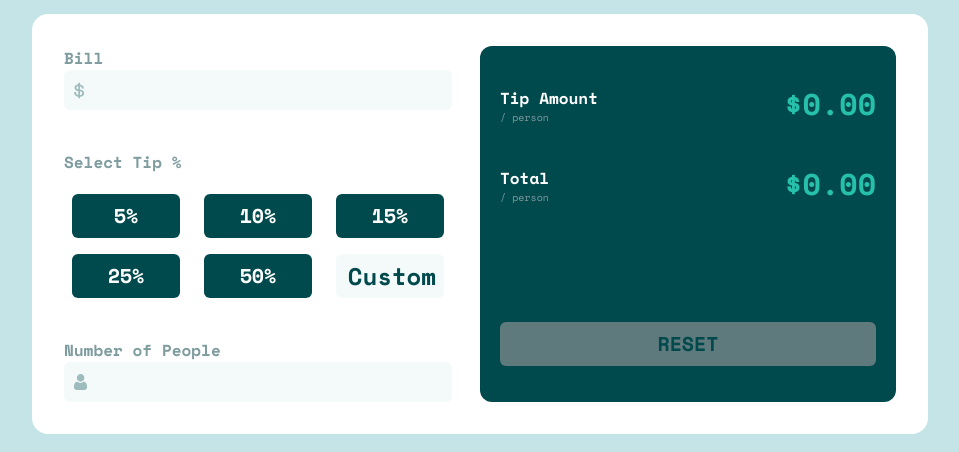
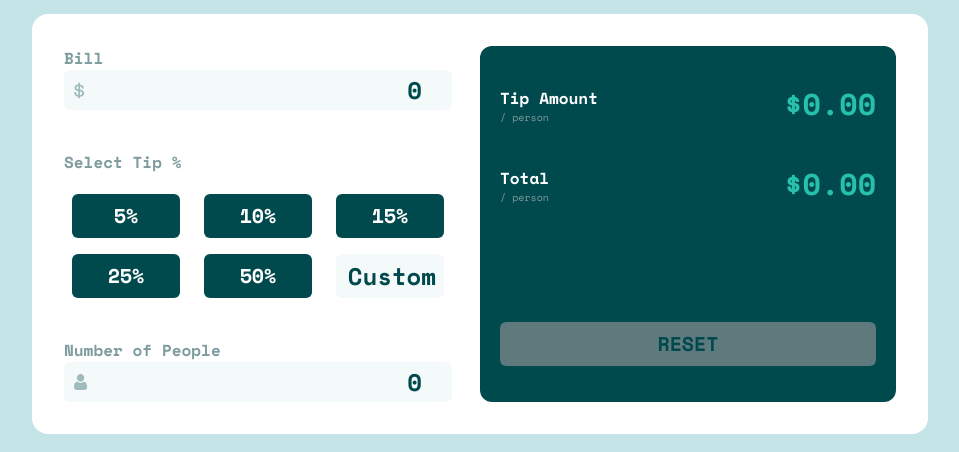
Before and after one commit to Csabooo/frontendmentor-17-tip-calculator-app, a React (Vite) app: page / in a window 1280 px wide. Shown: the part 215-667 px from the top of the page, without its empty margins (160-1119 px from the left). Built offline with nearby package versions, Linux system fonts and the light colour scheme.

Commit message:
calculate formular fixed with reset input finction

```diff
--- a/src/App.jsx
+++ b/src/App.jsx
@@ -1,4 +1,4 @@
-import { useState } from "react";
+import { useState, useEffect } from "react";
 import Attribution from "./components/Attribution/Attribution";
 import UserInput from "./components/UserInput/UserInput";
 import Results from "./components/Results/Results";
@@ -14,12 +14,46 @@ export default function App() {
   const [defaultPeople, setPeople] = useState(0);
   const [defaultTip, setTip] = useState(0);
 
+  const [resetTrigger, setResetTrigger] = useState(false);
+
 
   const calculateHandler = (bill, people, tip) => {
     setBill(bill);
     setPeople(people);
     setTip(tip);
-    /*  calculate(); */
+
+  };
+
+  const resetValues = () => {
+    setBill(0);
+    setPeople(0);
+    setTip(0);
+    setTipAmount(0);
+    setTotal(0);
+    setResetTrigger(true);
+
+  };
+
+  const acknowledgeReset = () => {
+    setResetTrigger(false);
+  };
+
+  /*   const tipHandler = (event) => {
+      tip = event.target.value;
+      console.log("Tip:" + tip);
+      setTip(tip);
+      props.calc(defaultBill, defaultPeople, defaultTip);
+    } */
+
+  /*   Itt a setTip(tip); utasítás aszinkron módon frissíti a defaultTip értékét.Azonban közvetlenül ezután a props.calc(defaultBill, defaultPeople, defaultTip); függvényt hívod meg, amely az előző állapotot használja(mivel az állapot még nem frissült).
+    Ez a viselkedés okozhatja a problémát */
+
+  const calculate = () => {
+    if (defaultPeople === 0) {
+      setTipAmount(0);
+      setTotal(0);
+      return;
+    }
 
     const tipData = (+defaultTip / 100) + 1;
     const billPerPerson = +defaultBill / +defaultPeople;
@@ -27,21 +61,23 @@ export default function App() {
     let total = billPerPerson + tip_Amount_Per_Person;
     setTipAmount(tip_Amount_Per_Person);
     setTotal(total);
-  };
 
+  }
 
+  useEffect(() => {
+    calculate();
 
-
-
-
-
+  }, [defaultBill, defaultPeople, defaultTip]);
 
   return (
     <>
       <h1>SPLI<br />TTER</h1>
       <main className="max-w-md xl:grid xl:grid-cols-2 xl:max-w-4xl mx-auto">
-        <UserInput calc={calculateHandler} ></UserInput>
-        <Results tips={defaultTipAmount} totals={defaultTotal}></Results>
+        {/*         <UserInput calc={calculateHandler}></UserInput>
+ */}
+
+        <UserInput calc={calculateHandler} bill={defaultBill} people={defaultPeople} tip={defaultTip} resetTrigger={resetTrigger} onResetAcknowledged={acknowledgeReset}></UserInput>
+        <Results tips={defaultTipAmount} totals={defaultTotal} onReset={resetValues}></Results>
       </main >
       <Attribution></Attribution>
     </>
--- a/src/components/Results/Results.jsx
+++ b/src/components/Results/Results.jsx
@@ -1,9 +1,12 @@
-import { useState } from "react";
+import { useState, useEffect } from "react";
 
 import classes from "./Results.module.css"
 
 
 function Results(props) {
+
+    const [defaultTipAmount, setTipAmount] = useState(props.tips);
+    const [defaultTotal, setTotal] = useState(props.totals);
 
     const formatter = new Intl.NumberFormat('en-US', {
         style: 'currency',
@@ -13,13 +16,22 @@ function Results(props) {
 
     });
 
+    useEffect(() => {
+        setTipAmount(props.tips);
+        setTotal(props.totals);
+    }, [props.tips, props.totals]);
 
+    const resetHandler = (event) => {
+        event.preventDefault();
+        props.onReset();
+
+    }
 
 
     return (
         <div className={classes.result}>
 
-            <form>
+            <form >
                 <div >
                     <div className={classes.table}>
                         <div className={classes.text}>
@@ -27,7 +39,7 @@ function Results(props) {
                             <span>/ person</span>
                         </div>
 
-                        <p>{formatter.format(props.tips)}</p>
+                        <p>{formatter.format(defaultTipAmount)}</p>
                     </div>
 
                     <div className={classes.table}>
@@ -35,11 +47,11 @@ function Results(props) {
                             <label>Total</label>
                             <span>/ person</span>
                         </div>
-                        <p>{formatter.format(props.totals)}</p>
+                        <p>{formatter.format(defaultTotal)}</p>
                     </div>
                 </div>
 
-                <button type='reset'>RESET</button>
+                <button type='button' onClick={resetHandler}>RESET</button>
             </form>
 
         </div >
--- a/src/components/UserInput/UserInput.jsx
+++ b/src/components/UserInput/UserInput.jsx
@@ -1,4 +1,4 @@
-import { useState } from "react";
+import { useState, useEffect } from "react";
 import classes from "./UserInput.module.css";
 
 
@@ -8,63 +8,66 @@ function UserInput(props) {
     const [defaultPeopleState, setUserPeopleState] = useState(true);
     const [defaultBillState, setBillState] = useState(true);
 
-    const [defaultBill, setBill] = useState(0);
-    const [defaultPeople, setPeople] = useState(0);
-    const [defaultTip, setTip] = useState(0);
+    const [defaultBill, setBill] = useState(props.bill);
+    const [defaultPeople, setPeople] = useState(props.people);
+    const [defaultTip, setTip] = useState(props.tip);
+    const [customTipValue, setCustomTipValue] = useState("");
 
 
-    let bill;
-    let people;
-    let tip;
+
+    useEffect(() => {
+        props.calc(defaultBill, defaultPeople, defaultTip);
+    }, [defaultBill, defaultPeople, defaultTip]);
 
 
+    useEffect(() => {
+        if (props.resetTrigger) {
+            setBill(0);
+            setPeople(0);
+            setTip(0);
+            props.onResetAcknowledged();
+        }
+    }, [props.resetTrigger]);
+
     const billHandler = (event) => {
-        bill = event.target.value;
+        const bill = event.target.value;
         if (bill <= 0) {
             setBillState(false);
 
         }
         else
             setBillState(true);
-        console.log("Bill:" + bill);
         setBill(bill);
+
     }
 
     const peopleHandler = (event) => {
-        people = event.target.value;
+        const people = event.target.value;
         if (people <= 0) {
             setUserPeopleState(false);
-
         }
         else
             setUserPeopleState(true);
-        console.log("People:" + people);
         setPeople(people);
+
     }
 
     const tipHandler = (event) => {
-        tip = event.target.value;
-        console.log("Tip:" + tip);
+        const tip = event.target.value;
+        if (event.target.type === "text") {
+            setCustomTipValue(tip);
+        }
         setTip(tip);
-        props.calc(defaultBill, defaultPeople, defaultTip);
-    }
+    };
 
 
 
-    /*    const tipAmount = () => {
-           const tipData = (defaultTip / 100) + 1;
-           const billPerPerson = defaultBill / defaultPeople;
-           let tip_Amount_Per_Person = ((defaultBill * tipData) - defaultBill) / defaultPeople;
-           let total = billPerPerson + tip_Amount_Per_Person;
-           setTipAmount(tip_Amount_Per_Person);
-           setTotal(total);
-       } */
 
     return (
         <div>
             <form className='xl:pr-7' >
                 <label className={classes.label} htmlFor="bill">Bill</label>
-                <input className={classes.dollar} onChange={billHandler} type="number" id='bill' min="0" />
+                <input className={classes.dollar} onChange={billHandler} type="number" id='bill' min="0" value={defaultBill} />
                 {!defaultBillState && <p className={classes.errorBill} >Can't be zero!</p>}
 
                 <div className='py-5'>
@@ -75,12 +78,12 @@ function UserInput(props) {
                         <button type="button" className={classes.buttons} onClick={tipHandler} value="15">15%</button>
                         <button type="button" className={classes.buttons} onClick={tipHandler} value="25">25%</button>
                         <button type="button" className={classes.buttons} onClick={tipHandler} value="50">50%</button>
-                        <input className={classes.custom} onChange={tipHandler} type="text" placeholder='Custom' />
+                        <input className={classes.custom} onChange={tipHandler} type="text" placeholder='Custom' value={customTipValue} />
                     </div>
                 </div>
 
                 <label className={classes.label} htmlFor="people">Number of People</label>
-                <input className={classes.people} onChange={peopleHandler} type="number" id='people' min="0" />
+                <input className={classes.people} onChange={peopleHandler} type="number" id='people' min="0" value={defaultPeople} />
                 {!defaultPeopleState && <p className={classes.error} >Can't be zero!</p>}
 
             </form>
```
